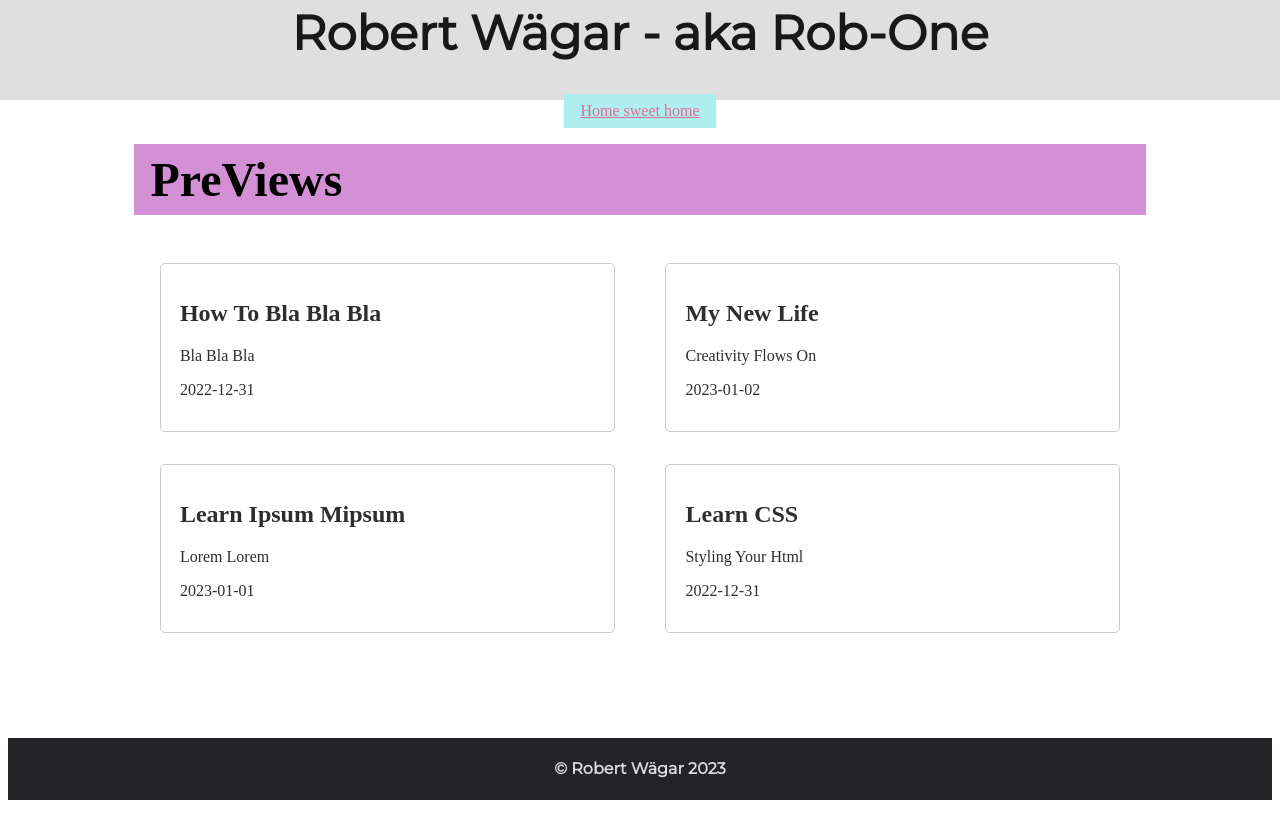
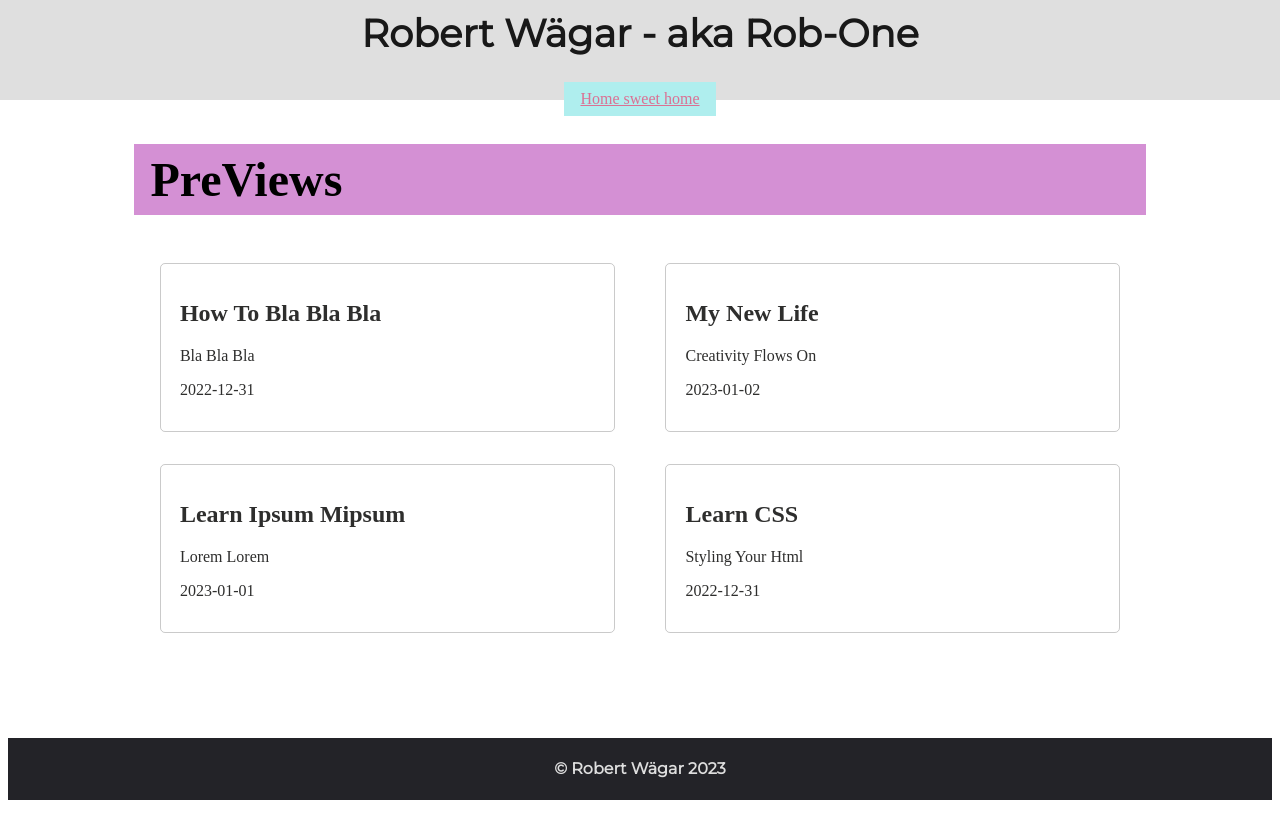
Before and after one commit to robonexx/rjw, a Next.js app: page / in a window 1280 px wide. Shown: the top 838 px of the page. Built offline with nearby package versions, Linux system fonts and the light colour scheme.

Commit message:
font size fix, some hover fixes

```diff
--- a/styles/layout/Header.module.scss
+++ b/styles/layout/Header.module.scss
@@ -17,7 +17,7 @@
 
     h1 {
         font-family: $font-base;
-        font-size: $font-size-xl;
+        font-size: clamp(1.6rem, 3vw, $font-size-xl);
         color: $color-client-3;
     }
 
```
